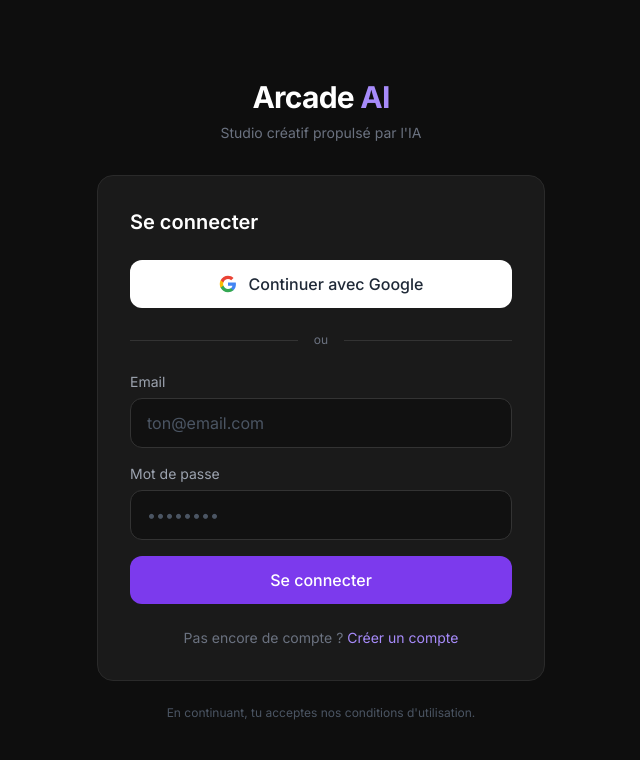
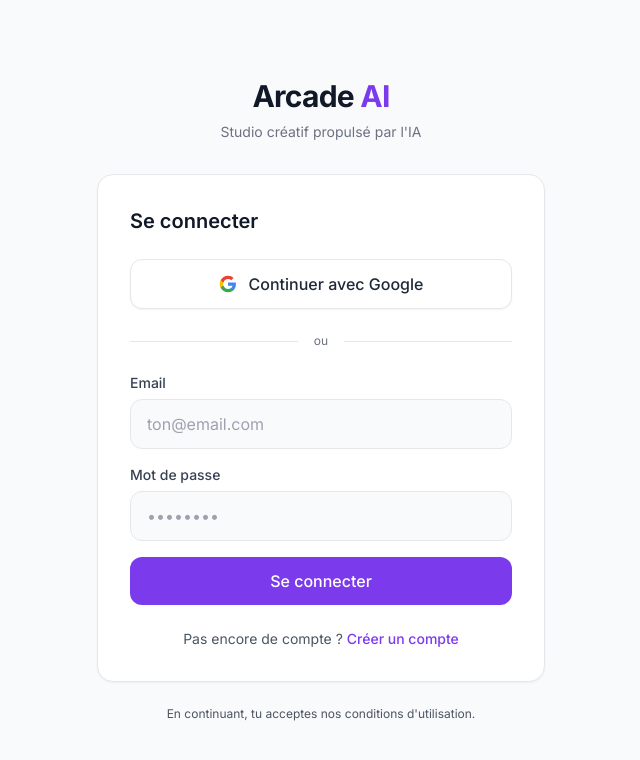
Before and after one commit to dan-openclaw-bot/arcade-ai, a Next.js app: page /login in a window 1280 px wide. Shown: the top 760 px of the page, without its empty margins (319-959 px from the left). Built offline with nearby package versions, Linux system fonts and the light colour scheme; no server answers.

Commit message:
style: convert login, settings, and modal to light theme

```diff
--- a/src/app/login/page.tsx
+++ b/src/app/login/page.tsx
@@ -49,19 +49,19 @@
     };
 
     return (
-        <div className="min-h-screen bg-[#0e0e0e] flex items-center justify-center p-4">
+        <div className="min-h-screen bg-gray-50 flex items-center justify-center p-4">
             <div className="w-full max-w-md">
                 {/* Logo */}
                 <div className="text-center mb-8">
-                    <h1 className="text-3xl font-bold text-white tracking-tight">
-                        Arcade <span className="text-violet-400">AI</span>
+                    <h1 className="text-3xl font-bold text-gray-900 tracking-tight">
+                        Arcade <span className="text-violet-600">AI</span>
                     </h1>
                     <p className="text-gray-500 mt-2 text-sm">Studio créatif propulsé par l&apos;IA</p>
                 </div>
 
                 {/* Card */}
-                <div className="bg-[#1a1a1a] border border-[#2a2a2a] rounded-2xl p-8">
-                    <h2 className="text-xl font-semibold text-white mb-6">
+                <div className="bg-white border border-gray-200 shadow-sm rounded-2xl p-8">
+                    <h2 className="text-xl font-semibold text-gray-900 mb-6">
                         {mode === 'login' ? 'Se connecter' : 'Créer un compte'}
                     </h2>
 
@@ -70,8 +70,8 @@
                         onClick={handleGoogle}
                         disabled={loading}
                         className="w-full flex items-center justify-center gap-3 px-4 py-3 rounded-xl
-                                   bg-white text-gray-800 font-medium hover:bg-gray-100
-                                   transition-all duration-200 disabled:opacity-50 mb-6"
+                                   bg-white border border-gray-200 text-gray-800 font-medium hover:bg-gray-50
+                                   transition-all duration-200 disabled:opacity-50 mb-6 shadow-sm"
                     >
                         <svg width="18" height="18" viewBox="0 0 24 24">
                             <path d="M22.56 12.25c0-.78-.07-1.53-.2-2.25H12v4.26h5.92a5.06 5.06 0 0 1-2.2 3.32v2.77h3.57c2.08-1.92 3.28-4.74 3.28-8.1z" fill="#4285F4" />
@@ -85,38 +85,38 @@
                     {/* Divider */}
                     <div className="relative mb-6">
                         <div className="absolute inset-0 flex items-center">
-                            <div className="w-full border-t border-[#333]"></div>
+                            <div className="w-full border-t border-gray-200"></div>
                         </div>
                         <div className="relative flex justify-center text-xs">
-                            <span className="bg-[#1a1a1a] px-4 text-gray-500">ou</span>
+                            <span className="bg-white px-4 text-gray-500">ou</span>
                         </div>
                     </div>
 
                     {/* Email Form */}
                     <form onSubmit={handleEmail} className="space-y-4">
                         <div>
-                            <label className="block text-sm text-gray-400 mb-1.5">Email</label>
+                            <label className="block text-sm text-gray-700 mb-1.5 font-medium">Email</label>
                             <input
                                 type="email"
                                 value={email}
                                 onChange={(e) => setEmail(e.target.value)}
                                 required
-                                className="w-full px-4 py-3 rounded-xl bg-[#111] border border-[#333]
-                                           text-white placeholder-gray-600 focus:outline-none focus:border-violet-500
+                                className="w-full px-4 py-3 rounded-xl bg-gray-50 border border-gray-200
+                                           text-gray-900 placeholder-gray-400 focus:outline-none focus:border-violet-500 focus:ring-1 focus:ring-violet-500
                                            transition-colors"
                                 placeholder="ton@email.com"
                             />
                         </div>
                         <div>
-                            <label className="block text-sm text-gray-400 mb-1.5">Mot de passe</label>
+                            <label className="block text-sm text-gray-700 mb-1.5 font-medium">Mot de passe</label>
                             <input
                                 type="password"
                                 value={password}
                                 onChange={(e) => setPassword(e.target.value)}
                                 required
                                 minLength={6}
-                                className="w-full px-4 py-3 rounded-xl bg-[#111] border border-[#333]
-                                           text-white placeholder-gray-600 focus:outline-none focus:border-violet-500
+                                className="w-full px-4 py-3 rounded-xl bg-gray-50 border border-gray-200
+                                           text-gray-900 placeholder-gray-400 focus:outline-none focus:border-violet-500 focus:ring-1 focus:ring-violet-500
                                            transition-colors"
                                 placeholder="••••••••"
                             />
@@ -141,16 +141,16 @@
                     </form>
 
                     {/* Toggle */}
-                    <p className="text-center text-sm text-gray-500 mt-6">
+                    <p className="text-center text-sm text-gray-600 mt-6">
                         {mode === 'login' ? (
                             <>Pas encore de compte ?{' '}
-                                <button onClick={() => setMode('signup')} className="text-violet-400 hover:text-violet-300">
+                                <button onClick={() => setMode('signup')} className="text-violet-600 hover:text-violet-700 font-medium">
                                     Créer un compte
                                 </button>
                             </>
                         ) : (
                             <>Déjà un compte ?{' '}
-                                <button onClick={() => setMode('login')} className="text-violet-400 hover:text-violet-300">
+                                <button onClick={() => setMode('login')} className="text-violet-600 hover:text-violet-700 font-medium">
                                     Se connecter
                                 </button>
                             </>
--- a/src/components/MissingKeyModal.tsx
+++ b/src/components/MissingKeyModal.tsx
@@ -65,27 +65,27 @@
 
     return (
         <div className="fixed inset-0 z-50 flex items-center justify-center bg-black/60 backdrop-blur-sm" onClick={onClose}>
-            <div className="w-full max-w-md bg-[#1a1a1a] border border-[#2a2a2a] rounded-2xl p-6 mx-4 shadow-2xl" onClick={(e) => e.stopPropagation()}>
+            <div className="w-full max-w-md bg-white border border-gray-200 rounded-2xl p-6 mx-4 shadow-2xl" onClick={(e) => e.stopPropagation()}>
                 {/* Header */}
                 <div className="flex items-start justify-between mb-4">
                     <div className="flex items-center gap-3">
-                        <div className="p-2 rounded-xl bg-violet-500/10">
-                            <KeyRound size={20} className="text-violet-400" />
+                        <div className="p-2 rounded-xl bg-violet-100">
+                            <KeyRound size={20} className="text-violet-600" />
                         </div>
                         <div>
-                            <h2 className="text-lg font-semibold text-white">Clé {info.label} requise</h2>
+                            <h2 className="text-lg font-semibold text-gray-900">Clé {info.label} requise</h2>
                             <p className="text-xs text-gray-500">Pour utiliser {info.models}</p>
                         </div>
                     </div>
-                    <button onClick={onClose} className="p-1 rounded-lg hover:bg-[#333] transition-colors">
-                        <X size={18} className="text-gray-500" />
+                    <button onClick={onClose} className="p-1 rounded-lg hover:bg-gray-100 transition-colors">
+                        <X size={18} className="text-gray-400" />
                     </button>
                 </div>
 
                 {/* Description */}
-                <p className="text-sm text-gray-400 mb-4">
+                <p className="text-sm text-gray-600 mb-4">
                     Entrez votre clé API {info.label} pour commencer à générer.
-                    Votre clé est stockée <strong className="text-gray-300">uniquement dans votre navigateur</strong>.
+                    Votre clé est stockée <strong className="text-gray-900 font-medium">uniquement dans votre navigateur</strong>.
                 </p>
 
                 {/* Input */}
@@ -96,13 +96,13 @@
                         onChange={(e) => { setKey(e.target.value); setStatus('idle'); }}
                         placeholder={info.placeholder}
                         autoFocus
-                        className="w-full px-4 py-3 rounded-xl bg-[#111] border border-[#333]
-                                   text-white placeholder-gray-600 focus:outline-none focus:border-violet-500
+                        className="w-full px-4 py-3 rounded-xl bg-gray-50 border border-gray-200
+                                   text-gray-900 placeholder-gray-400 focus:outline-none focus:border-violet-500 focus:ring-1 focus:ring-violet-500
                                    transition-colors text-sm pr-10"
                     />
                     <button
                         onClick={() => setShowKey(!showKey)}
-                        className="absolute right-3 top-1/2 -translate-y-1/2 text-gray-500 hover:text-gray-300"
+                        className="absolute right-3 top-1/2 -translate-y-1/2 text-gray-400 hover:text-gray-600"
                     >
                         {showKey ? <EyeOff size={16} /> : <Eye size={16} />}
                     </button>
@@ -140,7 +140,7 @@
                     href={info.getUrl}
                     target="_blank"
                     rel="noopener noreferrer"
-                    className="flex items-center justify-center gap-2 text-xs text-gray-500 hover:text-violet-400 transition-colors"
+                    className="flex items-center justify-center gap-2 text-xs text-gray-500 hover:text-violet-600 font-medium transition-colors"
                 >
                     <ExternalLink size={12} />
                     Obtenir une clé {info.label}
```
Also changed, not shown: src/app/settings/page.tsx (+10 -10 lines).
